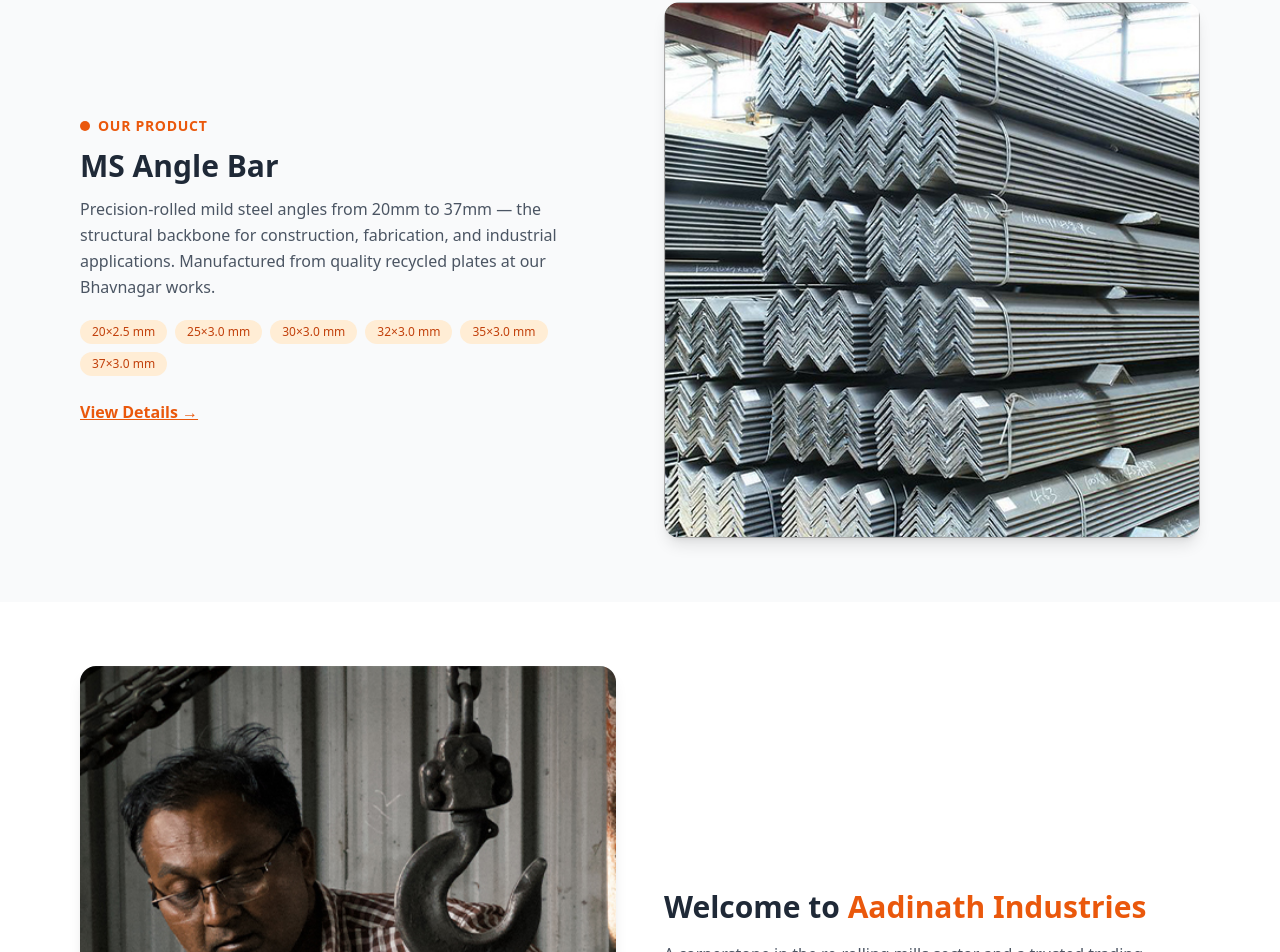
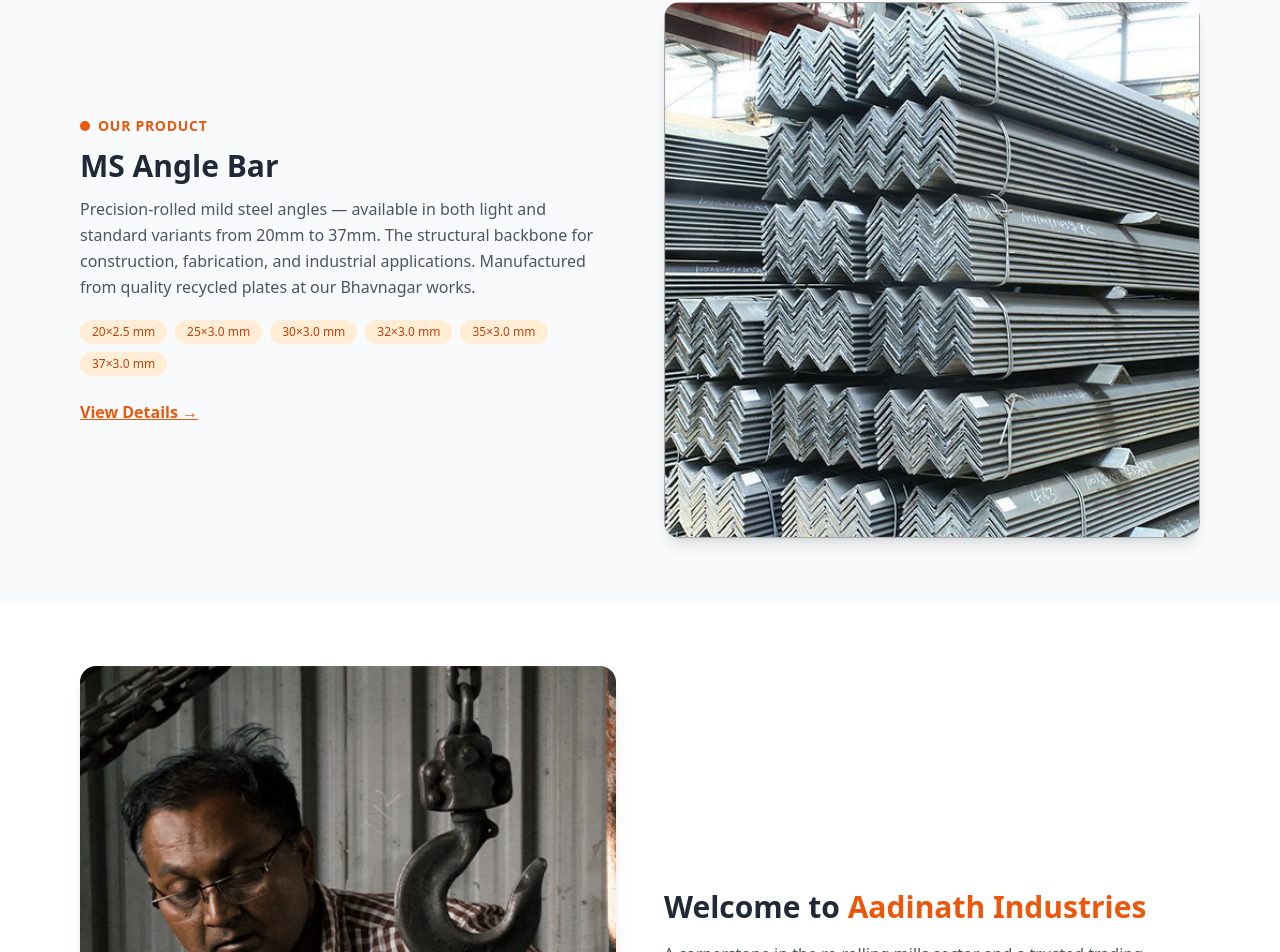
Before and after one commit to aisdevelopment302-source/aadinath-website, a Next.js app: page / in a window 1280 px wide. Shown: the part 1077-2029 px from the top of the page. Built offline with nearby package versions, Linux system fonts and the light colour scheme.

Commit message:
Add mention of light MS angles to homepage

```diff
--- a/app/page.tsx
+++ b/app/page.tsx
@@ -81,7 +81,7 @@ export default function Home() {
               </div>
               <h2 className="text-3xl font-bold text-gray-800 mb-3">MS Angle Bar</h2>
               <p className="text-gray-600 leading-relaxed">
-                Precision-rolled mild steel angles from 20mm to 37mm — the structural backbone for construction, fabrication, and industrial applications. Manufactured from quality recycled plates at our Bhavnagar works.
+                Precision-rolled mild steel angles — available in both light and standard variants from 20mm to 37mm. The structural backbone for construction, fabrication, and industrial applications. Manufactured from quality recycled plates at our Bhavnagar works.
               </p>
               <div className="mt-5 flex flex-wrap gap-2">
                 {['20×2.5', '25×3.0', '30×3.0', '32×3.0', '35×3.0', '37×3.0'].map((s) => (
```
